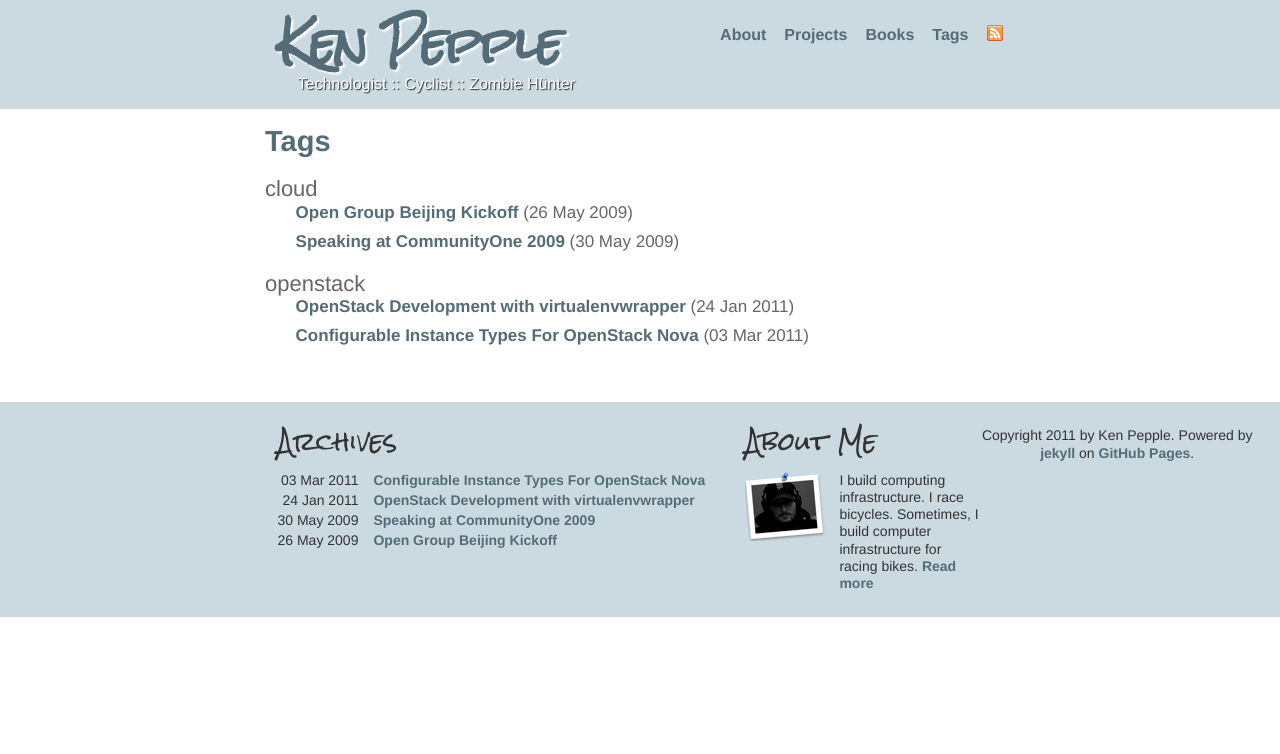
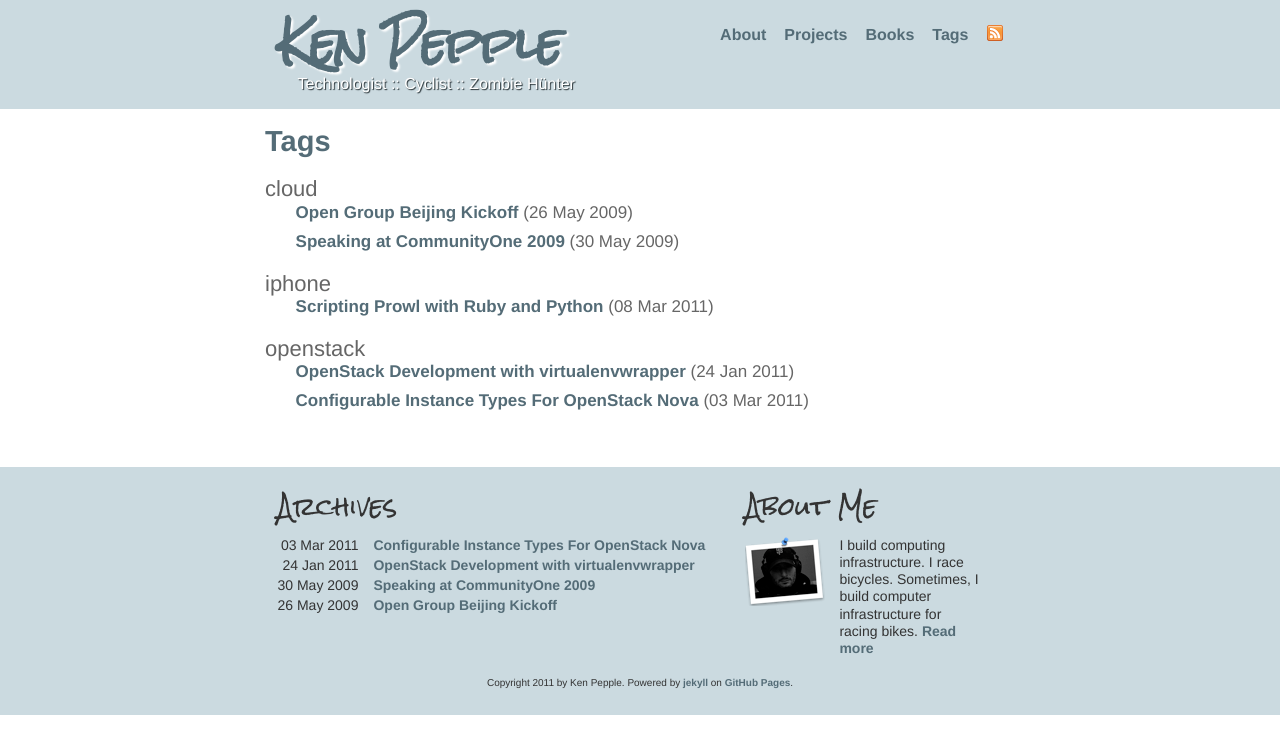
Before and after one commit to slashk/slashk.github.com, a Jekyll site: the page built from tags.html, in a window 1280 px wide. Shown: the top 754 px of the page. Built offline with Jekyll 4.4.1, drawn with Linux system fonts in a browser that asks for light colours; Markdown is read by kramdown in place of the engine named in the settings.

Commit message:
added some footer css

```diff
--- a/css/main.css
+++ b/css/main.css
@@ -272,3 +272,10 @@ p.booktitle a {
 .tags {
   margin-top: 16px;
 }
+
+#footer div.powered {
+  clear: both;
+  padding-top: 20px;
+  font-size: 10px;
+  text-align: center;
+}
--- a/tags.html
+++ b/tags.html
@@ -10,6 +10,10 @@ title: Tags
         <li>
           <a href="/cloud/2009/05/30/Speaking-at-CommunityOne-2009/">Speaking at CommunityOne 2009</a> (30 May 2009)
         </li>
+</ul>    <h4 class="tags">iphone</h4>
+<ul class="posts">        <li>
+          <a href="/iphone/2011/03/08/prowl-scripting/">Scripting Prowl with Ruby and Python</a> (08 Mar 2011)
+        </li>
 </ul>    <h4 class="tags">openstack</h4>
 <ul class="posts">        <li>
           <a href="/openstack/2011/01/24/OpenStack-With-Virtualenvwrapper/">OpenStack Development with virtualenvwrapper</a> (24 Jan 2011)
```
